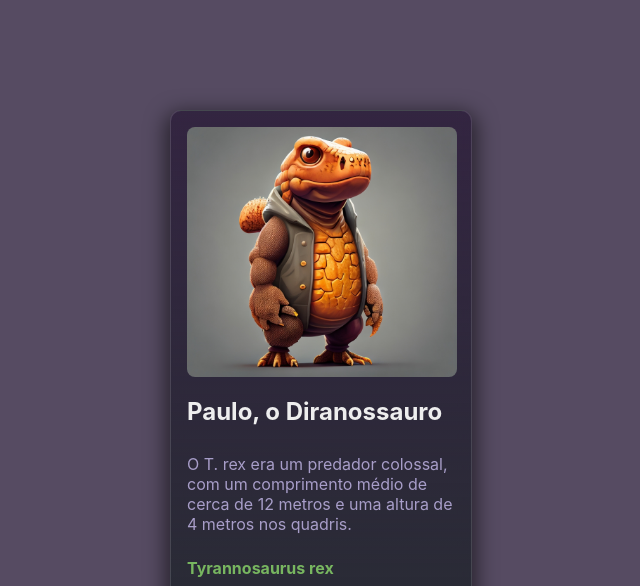
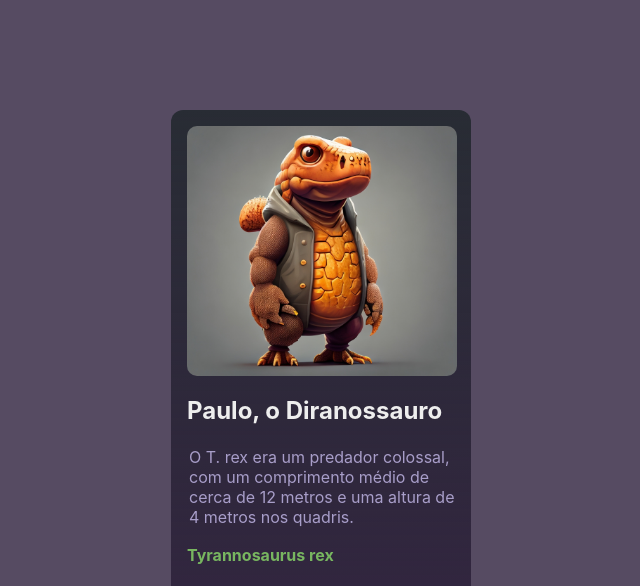
Before and after one commit to Mendesisabela/atividade-domingo, a website: page index.html in a window 1280 px wide. Shown: the top 586 px of the page, without its empty margins (319-959 px from the left). Drawn offline with nearby package versions, Linux system fonts and the light colour scheme.

Commit message:
Animate-flash

```diff
--- a/css/style.css
+++ b/css/style.css
@@ -17,13 +17,8 @@ code{
 	user-select: none;
 	max-width: 300px;
 	margin: 5rem auto;
-	border: 1px solid #ffffff22;
-	background-color: #282c34;
-	background: linear-gradient(0deg, #282c34 0%, rgba(17, 0, 32, 0.5) 100%);
-	box-shadow: 0 7px 20px 5px #00000088;
-	border-radius: 0.7rem;
-	backdrop-filter: blur(7px);
-	-webkit-backdrop-filter: blur(7px);
+	background: linear-gradient( #282c34 0%, rgba(17, 0, 32, 0.5) 100%);
+	border-radius: 12px;
 	overflow: hidden;
 	transition: 0.5s all;
 }
@@ -44,14 +39,14 @@ code{
 
 
 .card .main .img{ /*IMAGE*/
-	border-radius: 0.5rem;
+	border-radius: 10px;
 	max-width: 100%;
 	height: 250px;
 	object-fit: cover;
 }
 
 .card .main .desc{
-	margin: 0.5rem 0;
+	margin: 2px;
 	color: #a89ec9;
 }
 
@@ -104,7 +99,6 @@ code{
 
 .card ::before{
 	position: fixed;
-	content: "";
 	box-shadow: 0 0 100px 40px #ffffff08;
 	top: -10%;
 	left: -100%;
@@ -117,7 +111,7 @@ code{
 .card:hover{
 	box-shadow: 0 7px 50px 10px #474b809c;
 	transform: scale(1.015);
-	filter: brightness(1.3);
+	filter: brightness(1.4);
 }
 
 
@@ -130,10 +124,14 @@ code{
 
 
 .container{
-
-
 	justify-content: center;
 	align-items: center;
 	flex-wrap: wrap;
 	padding: 30px;
 }
+
+
+.animate__animated{
+	animation: flash;
+	animation-duration: 2s;
+}
--- a/index.html
+++ b/index.html
@@ -1,15 +1,25 @@
-
-
 <!DOCTYPE html>
 <html lang="pt">
 <head>
     <meta charset="UTF-8">
     <meta name="viewport" content="width=device-width, initial-scale=1.0">
     <link rel="stylesheet" href="css/style.css">
+
+
+
+
     <title>Portifólio</title>
+
+    <link
+    rel="stylesheet"
+    href="https://cdnjs.cloudflare.com/ajax/libs/animate.css/4.1.1/animate.min.css"
+  />
+
 </head>
 <body>
 
+
+  <div class="animate__animated">
 
   <div class="container">
 
@@ -189,6 +199,11 @@
     </div>
 
 
-      </div>
-</body>
+
+    </div>
+
+  </div>
+
+
+    </body>
 </html>
--- /dev/null
+++ b/js/script.js
@@ -0,0 +1 @@
+import 'animate.css';
```
